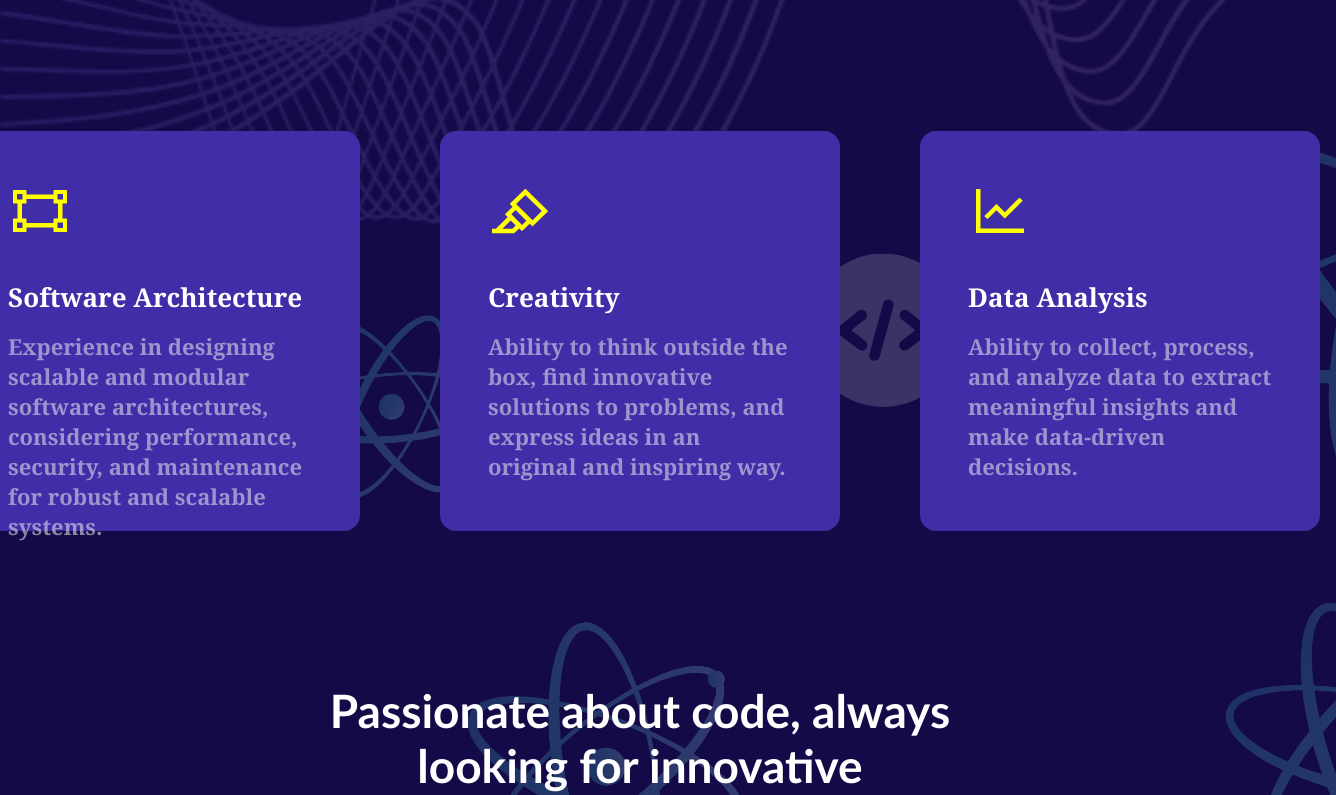
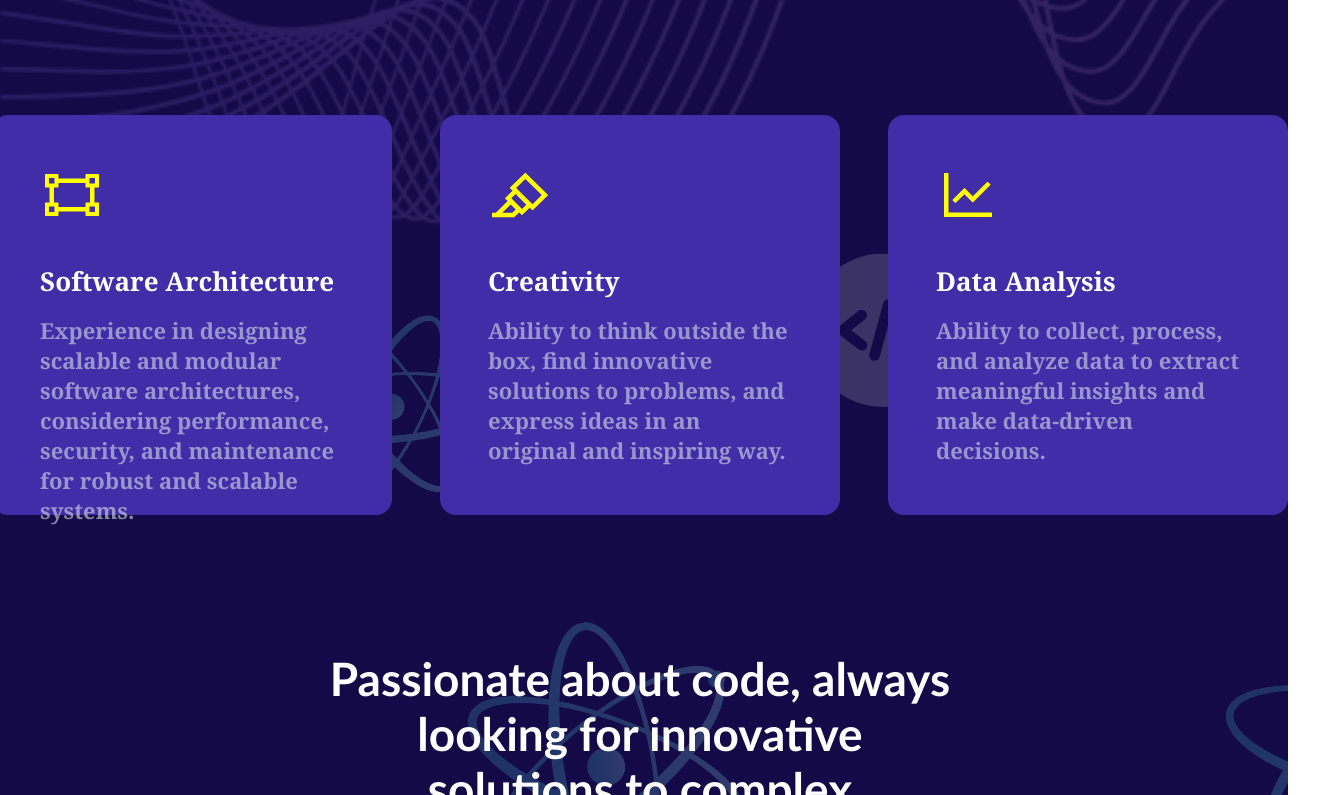
Before and after one commit to LucasPereira9/personalPortfolio, a Next.js app: page /en in a window 1280 px wide. Shown: the part 725-1520 px from the top of the page, 1336 px wide, since content can reach past the window. Built offline with nearby package versions, Linux system fonts and the light colour scheme.

Commit message:
fix: nomeclature and style changed

```diff
--- a/src/components/ability/ability.module.css
+++ b/src/components/ability/ability.module.css
@@ -3,7 +3,6 @@
     border-radius: 2vh;
     width: 50vh;
     height: 50vh;
-    margin: 2vh;
 }
 .content {
     padding: 6vh
--- a/src/components/services/index.tsx
+++ b/src/components/services/index.tsx
@@ -25,9 +25,9 @@ export default function Services(props: IServicesProps) {
 
     const ServicesList = ServicesOptions.map((item, index) => (
         <AnimatedContainer
-        key={index}
-        onMouseEnter={() => handleMouseEnter(index)}
-        onMouseLeave={() => handleMouseLeave(index)}>
+            key={index}
+            onMouseEnter={() => handleMouseEnter(index)}
+            onMouseLeave={() => handleMouseLeave()}>
            <Ability serviceIcon={<AnimatedIcon icon={item.icon} isHovered={hoveredItems[index]} />} isServices icon={item.icon} title={item.title} description={item.description} />
         </AnimatedContainer>
     ));
```
